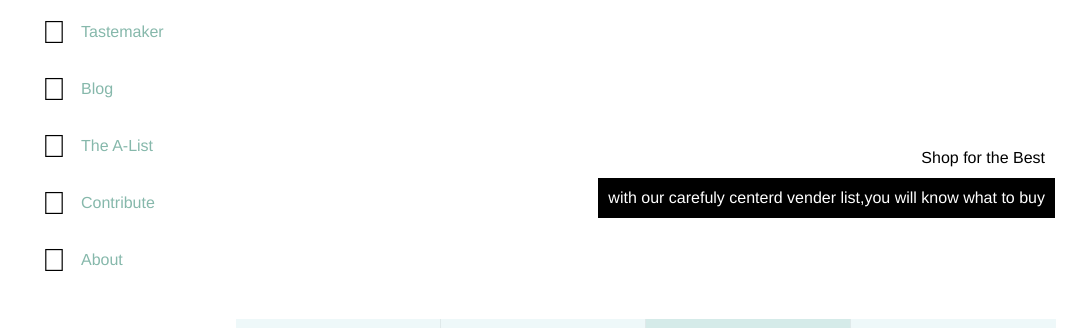
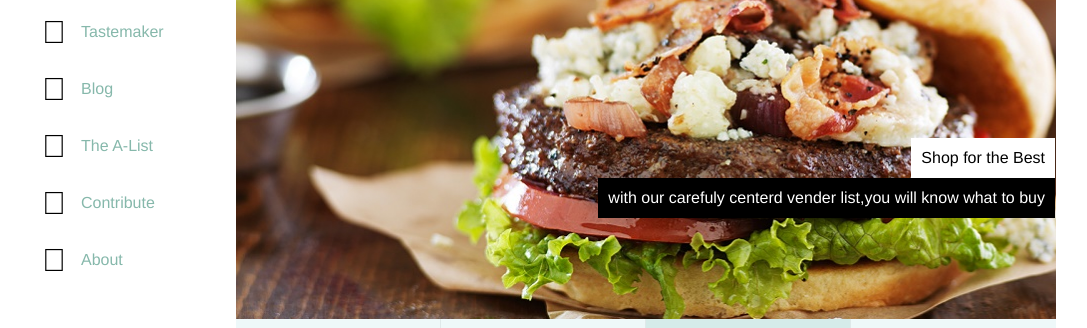
Before and after one commit to aaronisme/3w3p-w2, a website: page index.html in a window 1280 px wide. Shown: the part 171-499 px from the top of the page, without its empty margins (96-1183 px from the left). Drawn offline with Linux system fonts and the light colour scheme; the site is published under a folder, as on GitHub Pages, so addresses that start at the root find nothing.

Commit message:
fix the issue of css about background image

```diff
--- a/src/main.scss
+++ b/src/main.scss
@@ -9,7 +9,7 @@ $link-color:#86B8AB;
 	max-width: 1024px;
 	margin: 0 auto;
 	.img-container{
-		background-image: url('/src/images/burger.jpg');
+		background-image: url('../src/images/burger.jpg');
 		padding: 1px;
 		.up-text{
 			margin: 0px;
```
Also changed, not shown: dist/main.css.
